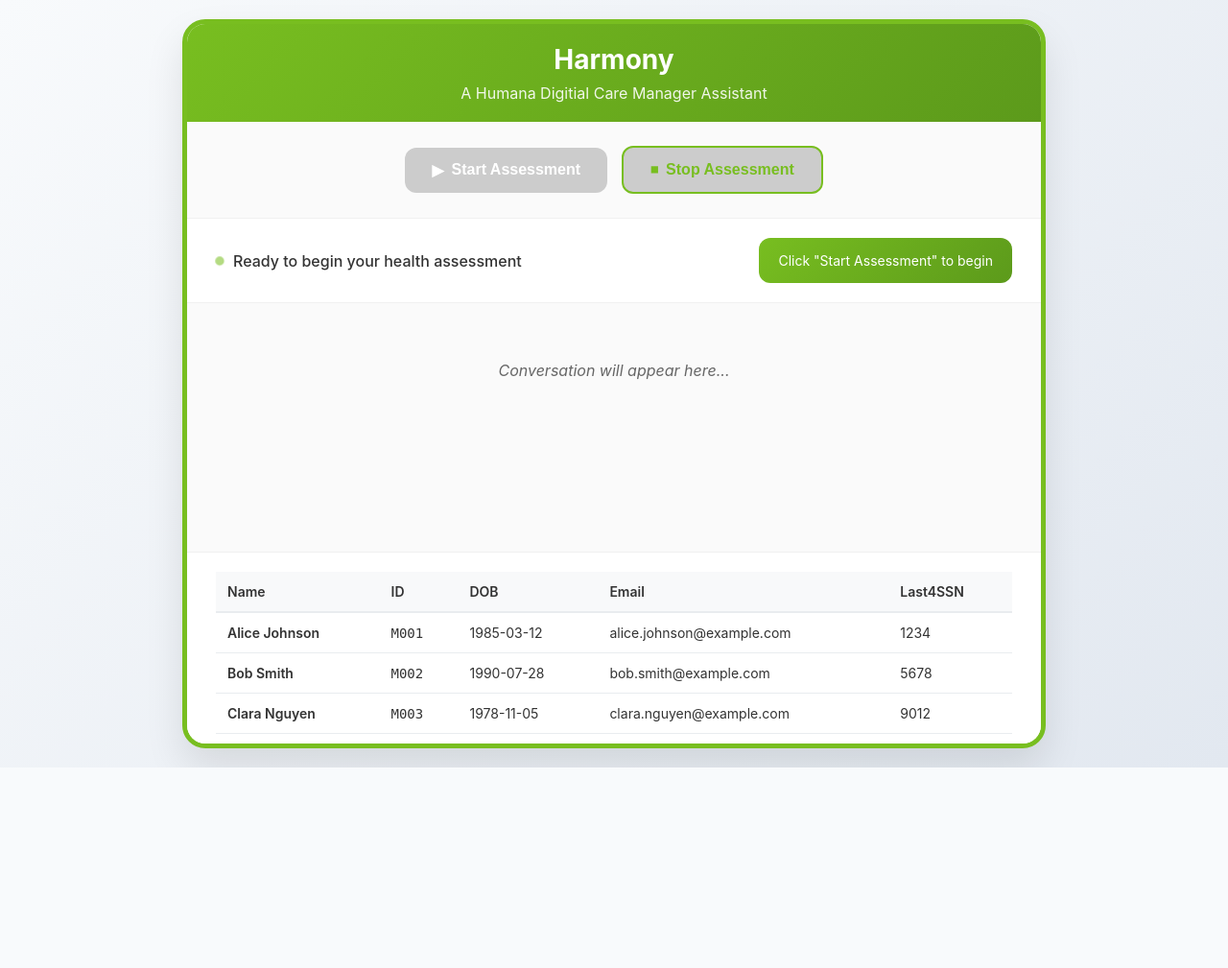
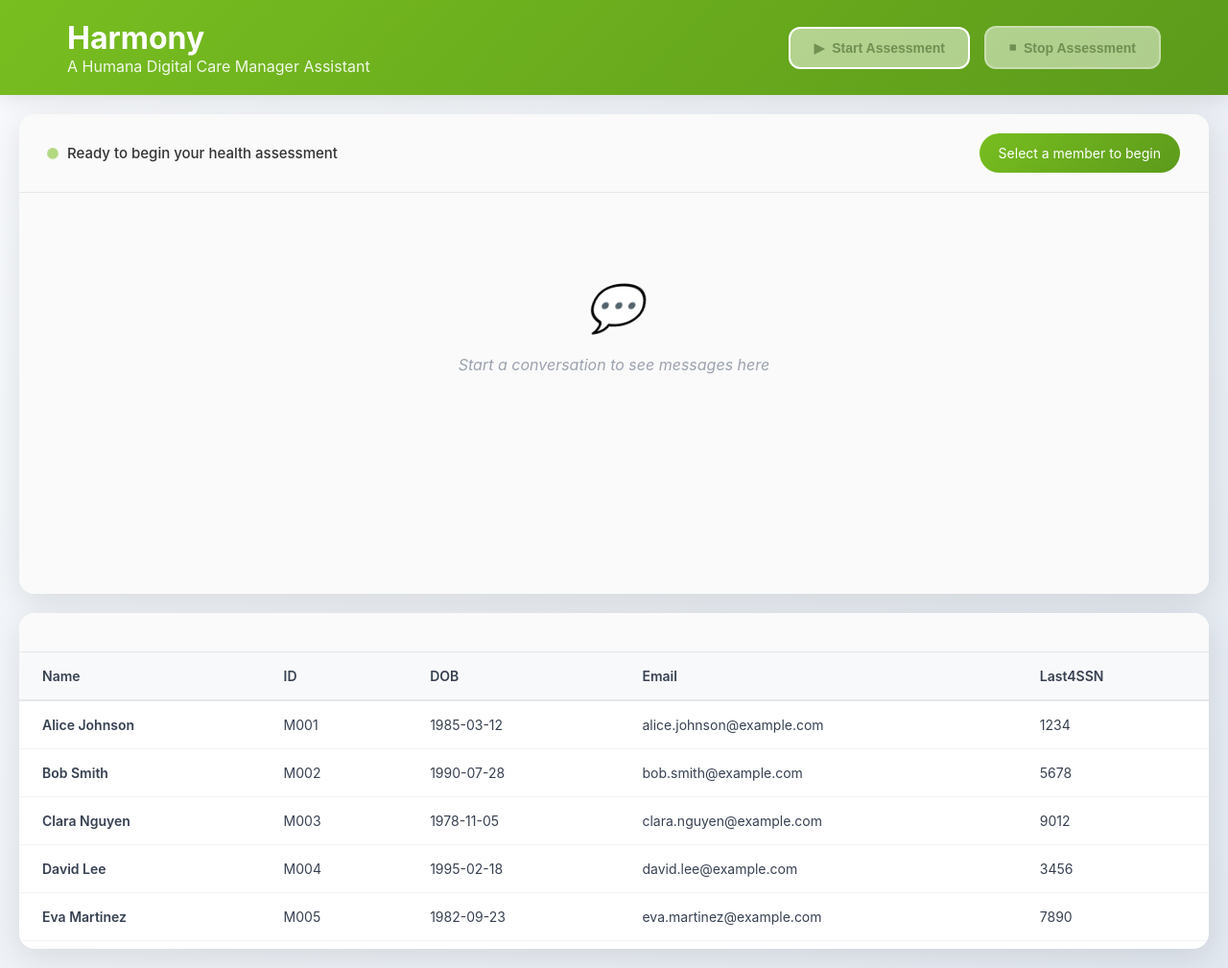
Before and after one commit to Jils-Patel/Speech, a Flask app: page / in a window 1280 px wide. Shown: the whole page at 96% size. Before the commit the page ends 800 px from the top, so only its background shows below. Run offline with Flask 2, Linux system fonts and the light colour scheme; some libraries are stand-ins or nearby versions.

Commit message:
revamped UI

```diff
--- a/templates/index_cloud.html
+++ b/templates/index_cloud.html
@@ -16,102 +16,92 @@
             font-family: 'Inter', -apple-system, BlinkMacSystemFont, 'Segoe UI', sans-serif;
             background: linear-gradient(135deg, #f8fafc 0%, #e2e8f0 100%);
             min-height: 100vh;
-            padding: 20px;
+            overflow-x: hidden;
+            overflow-y: auto;
+            display: flex;
+            flex-direction: column;
         }
 
-        .container {
-            max-width: 900px;
+        .app-header {
+            background: linear-gradient(135deg, #78BE20 0%, #5C9A1B 100%);
+            padding: 20px 40px;
+            color: white;
+            box-shadow: 0 4px 20px rgba(0, 0, 0, 0.1);
+            z-index: 10;
+            position: relative;
+            flex-shrink: 0;
+        }
+
+        .header-content {
+            display: flex;
+            justify-content: space-between;
+            align-items: center;
+            max-width: 1400px;
             margin: 0 auto;
+        }
+
+        .app-title {
+            display: flex;
+            align-items: center;
+            gap: 15px;
+            margin-left: 30px;
+        }
+
+        .app-title h1 {
+            font-size: 32px;
+            font-weight: 700;
+            margin: 0;
+        }
+
+        .app-title p {
+            opacity: 0.9;
+            font-size: 16px;
+            margin: 0;
+        }
+
+        .header-controls {
+            display: flex;
+            align-items: center;
+            gap: 15px;
+            margin-right: 30px;
+        }
+
+        .main-content {
+            flex: 1;
+            display: flex;
+            flex-direction: column;
+            max-width: 1400px;
+            margin: 0 auto;
+            width: 100%;
+            min-height: calc(100vh - 80px);
+        }
+
+        .conversation-section {
             background: white;
-            border-radius: 24px;
-            box-shadow: 0 20px 40px rgba(0, 0, 0, 0.1);
+            margin: 20px;
+            border-radius: 16px;
+            box-shadow: 0 8px 32px rgba(0, 0, 0, 0.1);
             overflow: hidden;
             display: flex;
             flex-direction: column;
-            height: calc(100vh - 40px);
-            border: 5px solid #78BE20;
+            height: 50vh;
+            min-height: 500px;
         }
 
-        .header {
-            background: linear-gradient(135deg, #78BE20 0%, #5C9A1B 100%);
-            padding: 20px;
-            text-align: center;
-            color: white;
+        .conversation-header {
+            background: #fafafa;
+            padding: 20px 30px;
+            border-bottom: 1px solid #e5e7eb;
+            display: flex;
+            justify-content: space-between;
+            align-items: center;
+            flex-shrink: 0;
         }
 
-        .header h1 {
-            font-size: 28px;
-            font-weight: 700;
-            margin-bottom: 8px;
-        }
-
-        .header p {
-            opacity: 0.9;
-            font-size: 16px;
-        }
-
-        .controls {
-            padding: 25px 30px;
-            border-bottom: 1px solid #f0f0f0;
+        .status-section {
             display: flex;
             align-items: center;
-            justify-content: center;
             gap: 15px;
-            background: #fafafa;
-        }
-
-        .btn {
-            background: #78BE20;
-            color: white;
-            border: none;
-            padding: 14px 28px;
-            border-radius: 12px;
-            font-size: 16px;
-            font-weight: 600;
-            cursor: pointer;
-            transition: all 0.3s ease;
-            display: flex;
-            align-items: center;
-            gap: 8px;
-            box-shadow: 0 4px 12px rgba(120, 190, 32, 0.3);
-        }
-
-        .btn:hover {
-            background: #5C9A1B;
-            transform: translateY(-2px);
-            box-shadow: 0 6px 20px rgba(120, 190, 32, 0.4);
-        }
-
-        .btn:active {
-            transform: translateY(0);
-        }
-
-        .btn:disabled {
-            background: #ccc;
-            cursor: not-allowed;
-            transform: none;
-            box-shadow: none;
-        }
-
-        .btn-secondary {
-            background: white;
-            color: #78BE20;
-            border: 2px solid #78BE20;
-            box-shadow: none;
-        }
-
-        .btn-secondary:hover {
-            background: #78BE20;
-            color: white;
-        }
-
-        .status-bar {
-            padding: 20px 30px;
-            background: white;
-            border-bottom: 1px solid #f0f0f0;
-            display: flex;
-            align-items: center;
-            justify-content: space-between;
         }
 
         .status {
@@ -120,11 +110,12 @@
             gap: 10px;
             font-weight: 500;
             color: #333;
+            font-size: 15px;
         }
 
         .status-indicator {
-            width: 8px;
-            height: 8px;
+            width: 10px;
+            height: 10px;
             border-radius: 50%;
             background: #ccc;
         }
@@ -152,17 +143,19 @@
         .audio-visualizer {
             background: linear-gradient(135deg, #78BE20, #5C9A1B);
             color: white;
-            padding: 15px 20px;
-            border-radius: 12px;
+            padding: 12px 20px;
+            border-radius: 25px;
             font-size: 14px;
             display: flex;
             align-items: center;
             gap: 10px;
+            min-width: 200px;
+            justify-content: center;
         }
 
         .recording-animation {
-            width: 10px;
-            height: 10px;
+            width: 8px;
+            height: 8px;
             background: white;
             border-radius: 50%;
             animation: pulse 1s infinite;
@@ -170,13 +163,31 @@
 
         .conversation-area {
             flex: 1;
-            padding: 20px 30px;
+            padding: 30px;
             overflow-y: auto;
             background: #fafafa;
+            position: relative;
+        }
+
+        .conversation-area::-webkit-scrollbar {
+            width: 6px;
+        }
+
+        .conversation-area::-webkit-scrollbar-track {
+            background: #f1f1f1;
+        }
+
+        .conversation-area::-webkit-scrollbar-thumb {
+            background: #c1c1c1;
+            border-radius: 3px;
+        }
+
+        .conversation-area::-webkit-scrollbar-thumb:hover {
+            background: #a8a8a8;
         }
 
         .message {
-            margin-bottom: 20px;
+            margin-bottom: 25px;
             display: flex;
             animation: slideIn 0.5s ease-out;
         }
@@ -253,30 +266,201 @@
 
         .empty-state {
             text-align: center;
-            color: #666;
+            color: #9ca3af;
             font-style: italic;
-            padding: 40px 20px;
+            padding: 60px 20px;
+            font-size: 16px;
+        }
+
+        .empty-state::before {
+            content: "💬";
+            display: block;
+            font-size: 48px;
+            margin-bottom: 20px;
+        }
+
+        .member-selection-section {
+            background: white;
+            margin: 0 20px 20px 20px;
+            border-radius: 16px;
+            box-shadow: 0 8px 32px rgba(0, 0, 0, 0.1);
+            overflow: hidden;
+            display: flex;
+            flex-direction: column;
+            height: 40vh;
+            min-height: 350px;
+        }
+
+        .member-selection-header {
+            background: #fafafa;
+            padding: 20px 30px;
+            border-bottom: 1px solid #e5e7eb;
+            display: flex;
+            justify-content: space-between;
+            align-items: center;
+            flex-shrink: 0;
+        }
+
+        .member-selection-header h3 {
+            margin: 0;
+            color: #333;
+            font-size: 18px;
+            font-weight: 600;
+        }
+
+        .selected-member-info {
+            background: linear-gradient(135deg, #e8f5e8, #f0f8e8);
+            border: 1px solid #78BE20;
+            border-radius: 8px;
+            padding: 12px 16px;
+            font-size: 14px;
+            color: #2d5016;
+            display: none;
+        }
+
+        .selected-member-info.show {
+            display: block;
+        }
+
+        .members-container {
+            flex: 1;
+            overflow-y: auto;
+        }
+
+        .members-container::-webkit-scrollbar {
+            width: 6px;
+        }
+
+        .members-container::-webkit-scrollbar-track {
+            background: #f1f1f1;
+        }
+
+        .members-container::-webkit-scrollbar-thumb {
+            background: #c1c1c1;
+            border-radius: 3px;
+        }
+
+        .members-table {
+            width: 100%;
+            border-collapse: collapse;
+        }
+
+        .members-table th {
+            background: #f8f9fa;
+            padding: 16px 24px;
+            text-align: left;
+            font-weight: 600;
+            color: #374151;
+            border-bottom: 2px solid #e5e7eb;
+            font-size: 14px;
+            position: sticky;
+            top: 0;
+            z-index: 5;
+        }
+
+        .member-row {
+            cursor: pointer;
+            transition: all 0.2s ease;
+            border-bottom: 1px solid #f3f4f6;
+        }
+
+        .member-row:hover {
+            background: linear-gradient(135deg, #f0f8e8, #e8f5e8);
+        }
+
+        .member-row.selected {
+            background: linear-gradient(135deg, #e8f5e8, #d4f0d4);
+            border-left: 4px solid #78BE20;
+        }
+
+        .member-row td {
+            padding: 16px 24px;
+            font-size: 14px;
+            color: #374151;
+        }
+
+        .member-name-cell {
+            font-weight: 600;
+            color: #1f2937;
+        }
+
+        .member-id-cell {
+            color: #9ca3af;
+        }
+
+        .member-dob-cell {
+            color: #9ca3af;
+        }
+
+        .btn {
+            background: white;
+            color: #2d5016;
+            border: 2px solid white;
+            padding: 12px 24px;
+            border-radius: 12px;
+            font-size: 14px;
+            font-weight: 600;
+            cursor: pointer;
+            transition: all 0.3s ease;
+            display: flex;
+            align-items: center;
+            gap: 8px;
+            box-shadow: 0 4px 12px rgba(255, 255, 255, 0.2);
+        }
+
+        .btn:hover {
+            background: #f8f9fa;
+            color: #1f2937;
+            transform: translateY(-2px);
+            box-shadow: 0 6px 20px rgba(255, 255, 255, 0.3);
+        }
+
+        .btn:active {
+            transform: translateY(0);
+        }
+
+        .btn:disabled {
+            background: rgba(255, 255, 255, 0.5);
+            color: rgba(45, 80, 22, 0.5);
+            cursor: not-allowed;
+            transform: none;
+            box-shadow: none;
+        }
+
+        .btn-secondary {
+            background: rgba(255, 255, 255, 0.1);
+            color: white;
+            border: 2px solid rgba(255, 255, 255, 0.3);
+            box-shadow: 0 2px 8px rgba(0, 0, 0, 0.1);
+        }
+
+        .btn-secondary:hover {
+            background: rgba(255, 255, 255, 0.2);
+            color: white;
+            border-color: rgba(255, 255, 255, 0.5);
         }
 
         .error {
-            background: #ffe6e6;
-            color: #d63031;
-            padding: 15px 20px;
+            background: linear-gradient(135deg, #fee2e2, #fecaca);
+            color: #dc2626;
+            padding: 16px 24px;
             border-radius: 12px;
-            margin: 20px 30px;
-            border: 1px solid #ff7675;
+            margin: 20px;
+            border: 1px solid #f87171;
             display: none;
+            box-shadow: 0 4px 12px rgba(220, 38, 38, 0.1);
         }
 
         .permission-request {
-            background: #e3f2fd;
-            color: #1976d2;
-            padding: 15px 20px;
+            background: linear-gradient(135deg, #dbeafe, #bfdbfe);
+            color: #1d4ed8;
+            padding: 16px 24px;
             border-radius: 12px;
-            margin: 20px 30px;
+            margin: 20px;
             text-align: center;
-            border: 1px solid #64b5f6;
+            border: 1px solid #60a5fa;
             display: none;
+            box-shadow: 0 4px 12px rgba(29, 78, 216, 0.1);
         }
 
         .typing-indicator {
@@ -299,119 +483,46 @@
 
         @keyframes typing {
             0%, 60%, 100% { transform: translateY(0); }
-            30% { transform: translateY(-10px); }
-        }
-
-        .member-selection {
-            padding: 20px 30px;
-            background: white;
-            border-top: 1px solid #f0f0f0;
-            max-height: 200px;
-            overflow-y: auto;
-        }
-
-        .member-selection h3 {
-            margin: 0 0 15px 0;
-            color: #333;
-            font-size: 18px;
-            font-weight: 600;
-        }
-
-        .members-table {
-            width: 100%;
-            border-collapse: collapse;
-            margin-bottom: 15px;
-        }
-
-        .members-table th {
-            background: #f8f9fa;
-            padding: 12px;
-            text-align: left;
-            font-weight: 600;
-            color: #333;
-            border-bottom: 2px solid #e9ecef;
-            font-size: 14px;
-        }
-
-        .member-row {
-            cursor: pointer;
-            transition: all 0.2s ease;
-            border-bottom: 1px solid #e9ecef;
-        }
-
-        .member-row:hover {
-            background: #f0f8e8;
-        }
-
-        .member-row.selected {
-            background: #e8f5e8;
-            border-left: 4px solid #78BE20;
-        }
-
-        .member-row td {
-            padding: 12px;
-            font-size: 14px;
-            color: #333;
-        }
-
-        .member-name-cell {
-            font-weight: 600;
-            color: #333;
-        }
-
-        .member-id-cell {
-            color: #666;
-            font-family: monospace;
-        }
-
-        .member-dob-cell {
-            color: #888;
-        }
-
-        .member-email-cell {
-            color: #888;
-        }
-
-        .member-ssn-cell {
-            color: #888;
-        }
-
-        .selected-member-info {
-            background: #e8f5e8;
-            border: 1px solid #78BE20;
-            border-radius: 8px;
-            padding: 12px;
-            margin-top: 15px;
-            display: none;
-            font-size: 14px;
-        }
-
-        .selected-member-info.show {
-            display: block;
+            30% { transform: translateY(-8px); }
         }
 
         /* Responsive design */
         @media (max-width: 768px) {
-            body {
-                padding: 10px;
+            .app-header {
+                padding: 15px 20px;
             }
 
-            .container {
-                height: calc(100vh - 20px);
-                border-radius: 16px;
+            .header-content {
+                flex-direction: column;
+                gap: 15px;
+                text-align: center;
             }
 
-            .header {
-                padding: 20px;
-            }
-
-            .header h1 {
+            .app-title h1 {
                 font-size: 24px;
             }
 
-            .controls {
-                padding: 20px;
+            .main-content {
+                margin: 0;
+                height: calc(100vh - 120px);
+            }
+
+            .conversation-section,
+            .member-selection-section {
+                margin: 10px;
+                border-radius: 12px;
+            }
+
+            .conversation-header,
+            .member-selection-header {
+                padding: 15px 20px;
                 flex-direction: column;
+                gap: 15px;
+            }
+
+            .header-controls {
+                flex-direction: column;
+                width: 100%;
                 gap: 10px;
             }
 
@@ -423,22 +534,31 @@
             .message-bubble {
                 max-width: 85%;
                 font-size: 14px;
+                padding: 16px 20px;
             }
 
             .conversation-area {
-                padding: 15px 20px;
+                padding: 20px;
+            }
+
+            .members-table th,
+            .member-row td {
+                padding: 12px 16px;
+                font-size: 13px;
             }
         }
     </style>
 </head>
 <body>
-    <div class="container">
-        <div class="header">
+    <div class="app-header">
+        <div class="header-content">
+            <div class="app-title">
+                <div>
                     <h1>Harmony</h1>
-            <p>A Humana Digitial Care Manager Assistant</p>
+                    <p>A Humana Digital Care Manager Assistant</p>
                 </div>
-
-        <div class="controls">
+            </div>
+            <div class="header-controls">
                 <button id="startBtn" class="btn" onclick="startConversation()" disabled>
                     <span>▶</span> Start Assessment
                 </button>
@@ -449,28 +569,38 @@
                     <span>📥</span> Download Transcript
                 </button>
             </div>
-        <div class="status-bar">
+        </div>
+    </div>
+
+    <div class="main-content">
+        <div class="conversation-section">
+            <div class="conversation-header">
+                <div class="status-section">
                     <div id="status" class="status ready">
                         <div class="status-indicator"></div>
                         <span>Ready to begin your health assessment</span>
                     </div>
+                </div>
                 <div class="audio-visualizer" id="audioVisualizer">
-                Click "Start Assessment" to begin
+                    Select a member to begin
                 </div>
-        </div>
-
-        <div id="permissionRequest" class="permission-request">
-            <strong>🎤 Microphone Access Required</strong><br>
-            Please allow microphone access to continue.
             </div>
 
             <div class="conversation-area" id="conversationArea">
                 <div class="empty-state">
-                Conversation will appear here...<br>
+                    Start a conversation to see messages here
+                </div>
             </div>
         </div>
 
-        <div class="member-selection">
+        <div class="member-selection-section">
+            <div class="member-selection-header">
+                <div class="selected-member-info" id="selectedMemberInfo">
+                    <strong>Selected:</strong> <span id="selectedMemberName"></span>
+                    <br><small>ID: <span id="selectedMemberId"></span></small>
+                </div>
+            </div>
+            <div class="members-container">
                 <table class="members-table" id="membersTable">
                     <thead>
                         <tr>
```
Also changed, not shown: other parts of templates/index_cloud.html (+24 -20 lines). Lines whose indentation alone changed are shown as unchanged.
